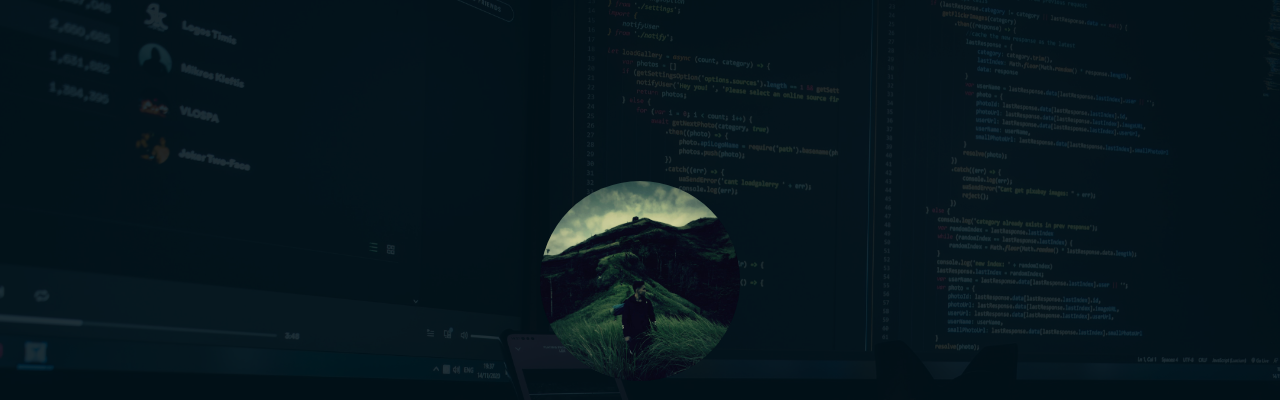
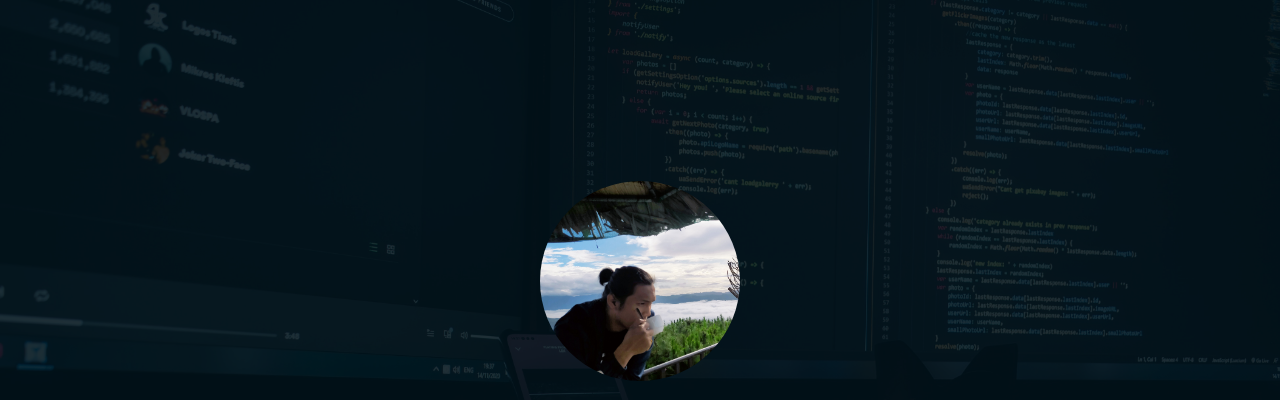
Before and after one commit to khuzan/my-portfolio, a plain HTML site: page index.html in a window 1280 px wide. Shown: the top 400 px of the page. Drawn offline with nearby package versions, Linux system fonts and the light colour scheme; files whose address does not match are found by name.

Commit message:
change profile

```diff
--- a/index.html
+++ b/index.html
@@ -54,7 +54,7 @@
 					<div class="col-md-8 col-md-offset-2 text-center">
 						<div class="display-t js-fullheight">
 							<div class="display-tc js-fullheight animate-box" data-animate-effect="fadeIn">
-								<div class="profile-thumb" style="background: url(images/megatong.jpg);"></div>
+								<div class="profile-thumb" style="background: url(images/profile-copy.jpg);"></div>
 								<h1><span>Aljon Mar Omandac</span></h1>
 								<h3><span>Web Developer</span></h3>
 								<p>
```
Also changed, not shown: images/megatong.jpg (deleted), images/profile-copy.jpg (added), 1 other file.
